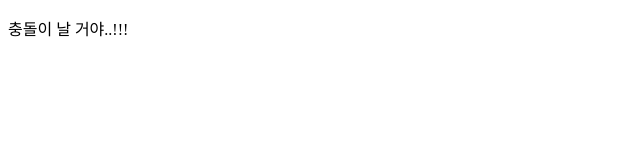
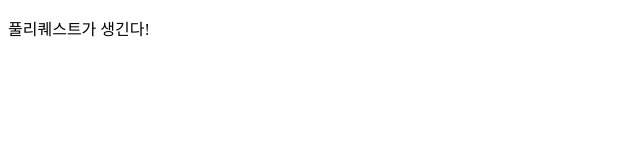
Before and after one commit to YongChan-Shin/GitInitTest, a plain HTML site: page index.html in a window 1280 px wide. Shown: the full height of the page, 0-640 px from the left. Drawn offline with Linux system fonts and the light colour scheme.

Commit message:
변경사항 있음

```diff
--- a/index.html
+++ b/index.html
@@ -7,7 +7,7 @@
 </head>
 <body>
   <p>
-    충돌이 날 거야..!!!
+    풀리퀘스트가 생긴다!
   </p>
 </body>
 </html>
```
